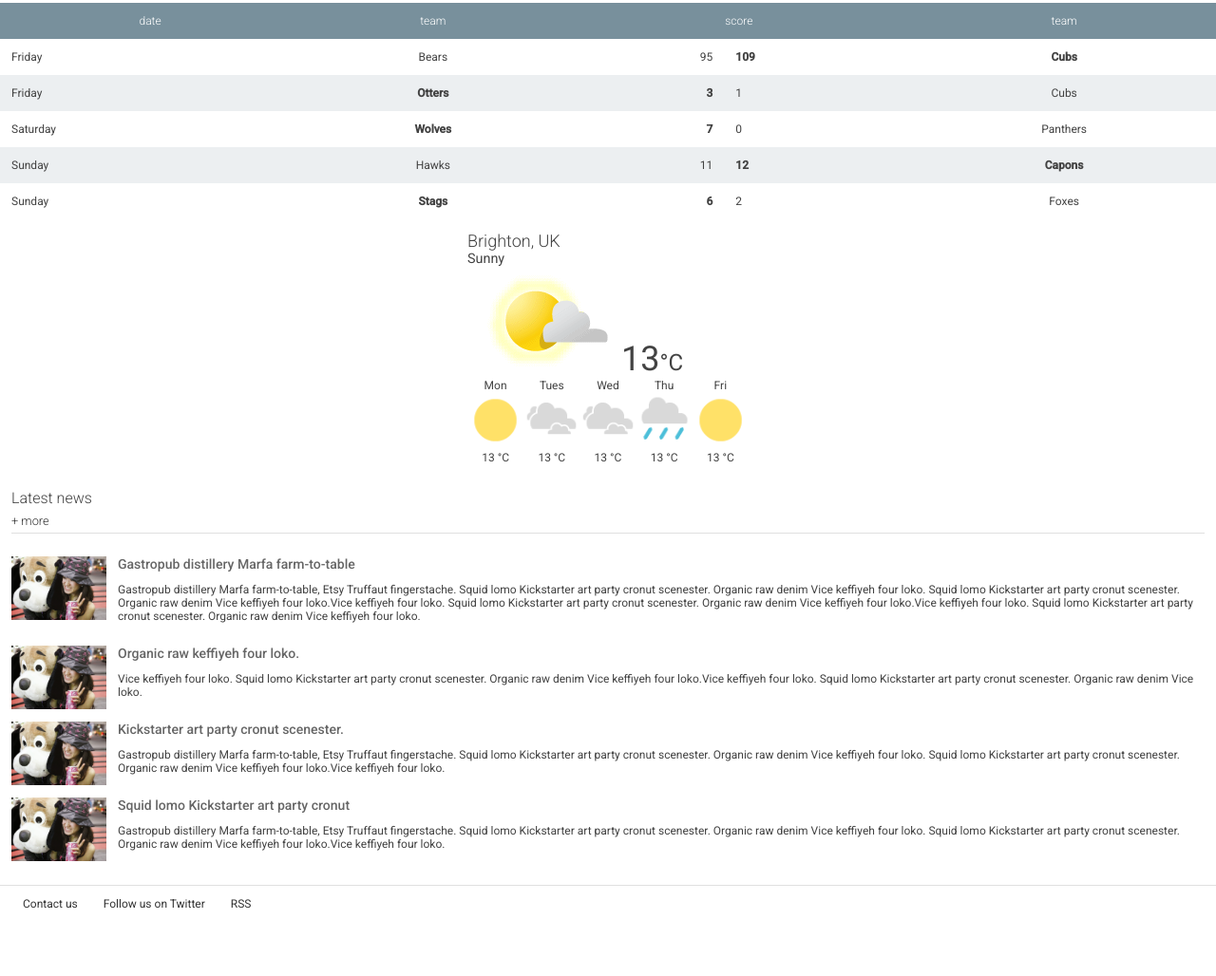
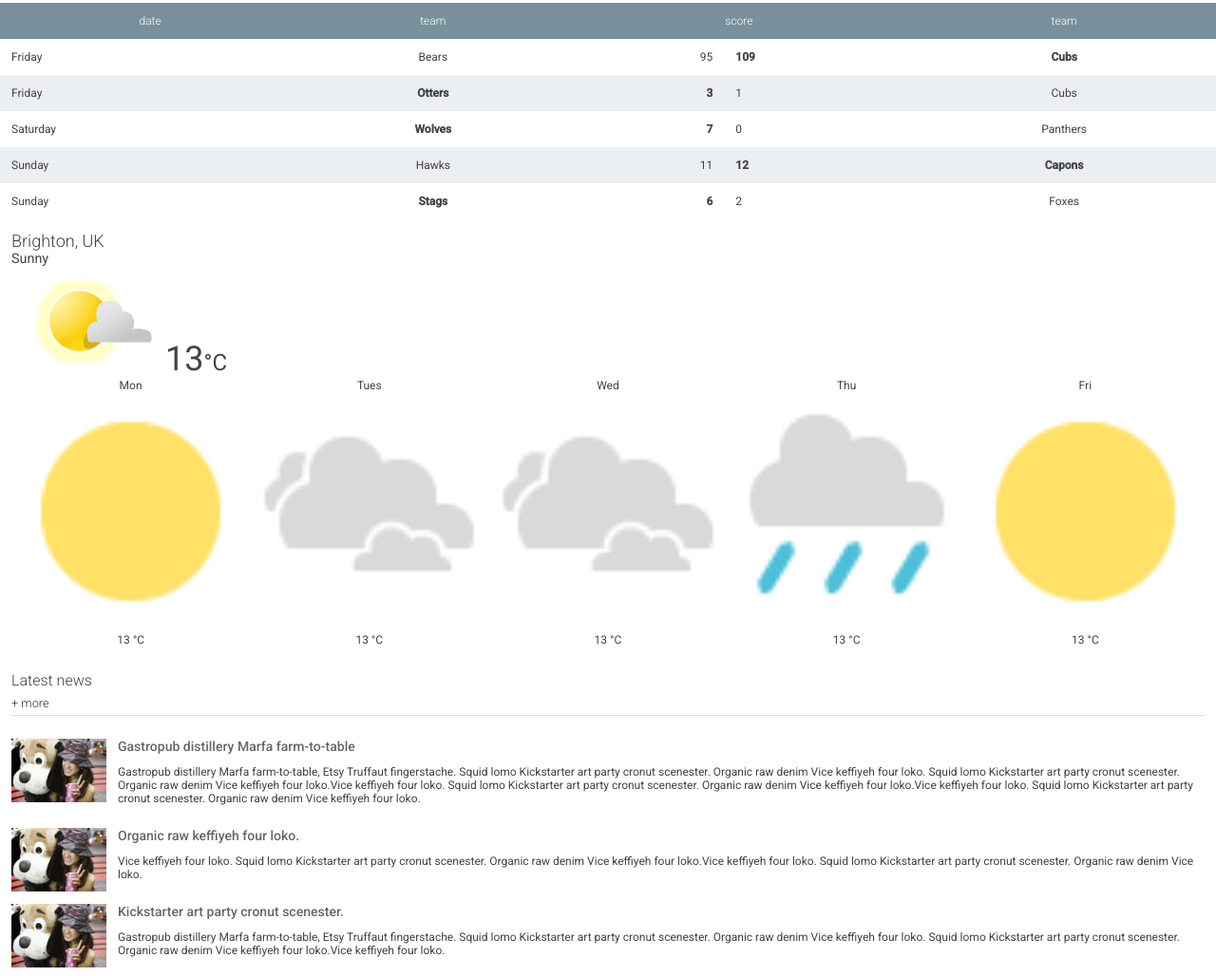
Before and after one commit to SallyMstar/hometown, a plain HTML site: page index.html in a window 1280 px wide. Shown: the part 786-1814 px from the top of the page at 95% size. Before the commit the page ends 1757 px from the top, so only its background shows below. Drawn offline with Linux system fonts and the light colour scheme.

Commit message:
Change weather width to 100%

```diff
--- a/main.css
+++ b/main.css
@@ -283,8 +283,7 @@ main {
  */
 
 .weather {
-  width: 320px;
-  max-width: 100%;
+  width: 100%;
   margin: auto;
   padding: 1em;
 }
```
